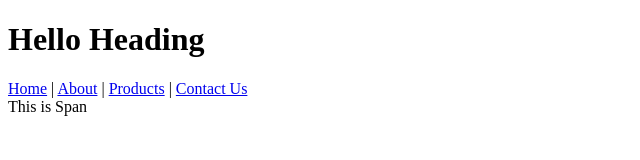
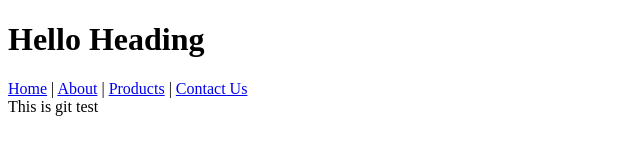
Before and after one commit to SeokwonHur/-myFullStackTSchoolApp, a plain HTML site: page index.html in a window 1280 px wide. Shown: the full height of the page, 0-640 px from the left. Drawn offline with Linux system fonts and the light colour scheme.

Commit message:
2nd change

```diff
--- a/index.html
+++ b/index.html
@@ -19,6 +19,6 @@
 	  <a href="pages/contact_us.html">Contact Us</a>
 	</nav>
 
-    <span>This is Span</span>
+    <span>This is git test</span>
   </body>
 </html>
```
